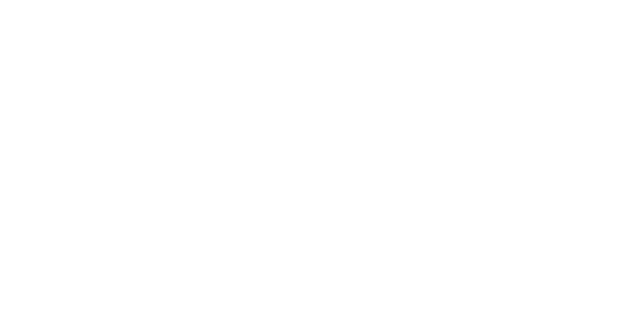
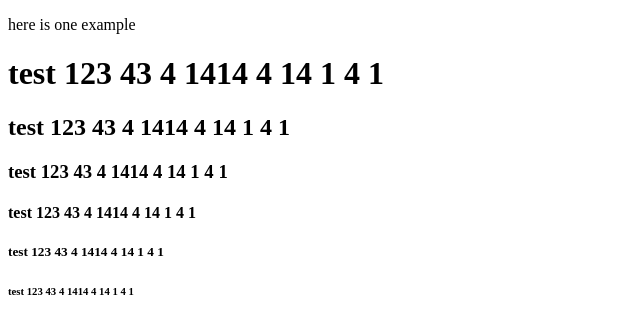
Before and after one commit to iuliannovenschi7/Site, a plain HTML site: page index.html in a window 1280 px wide. Shown: the whole page, without its empty margins (0-640 px from the left). Drawn offline with Linux system fonts and the light colour scheme.

Commit message:
edited index.html

```diff
--- a/index.html
+++ b/index.html
@@ -8,5 +8,14 @@
 </head>
 <body>
 
+
+    <!-- p{here is one example} -->
+    <p>here is one example</p>
+    <h1>test 123 43 4 1414 4 14 1 4 1</h1>
+    <h2>test 123 43 4 1414 4 14 1 4 1</h2>
+    <h3>test 123 43 4 1414 4 14 1 4 1</h3>
+    <h4>test 123 43 4 1414 4 14 1 4 1</h4>
+    <h5>test 123 43 4 1414 4 14 1 4 1</h5>
+    <h6>test 123 43 4 1414 4 14 1 4 1</h6>
 </body>
 </html>
```
